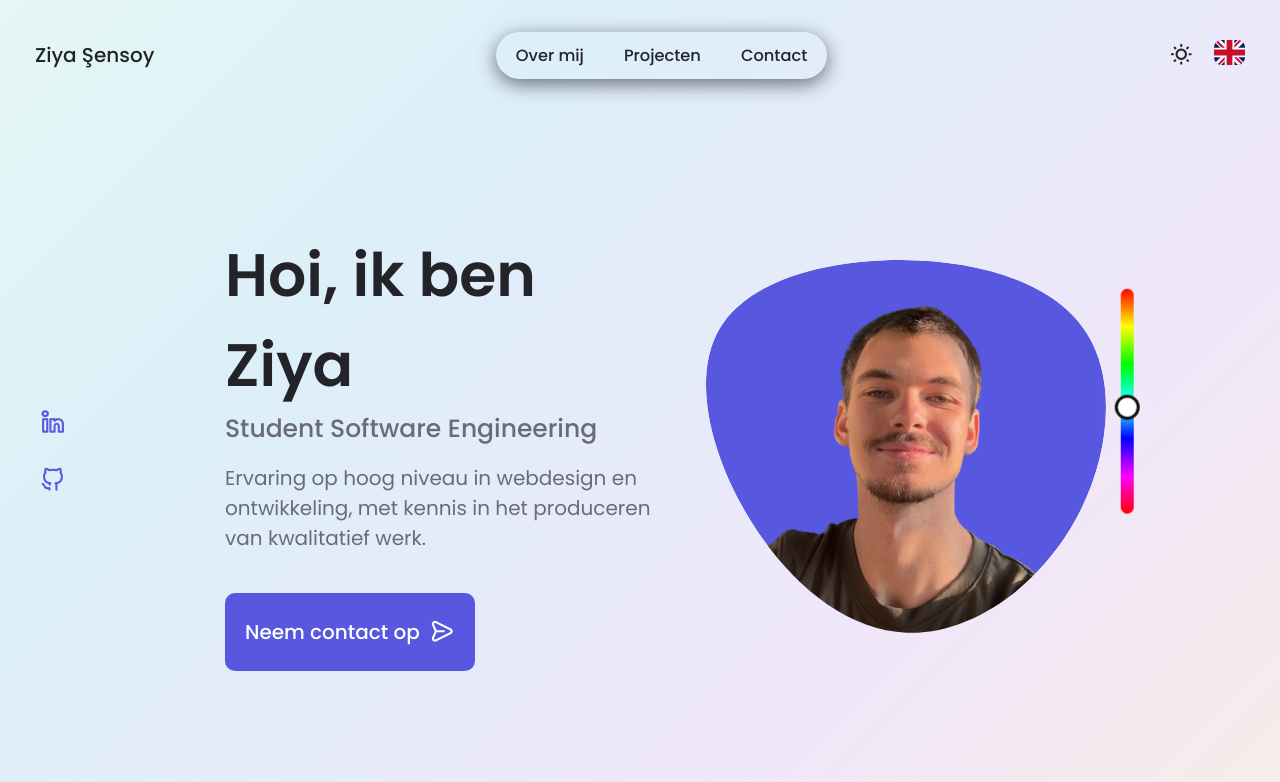
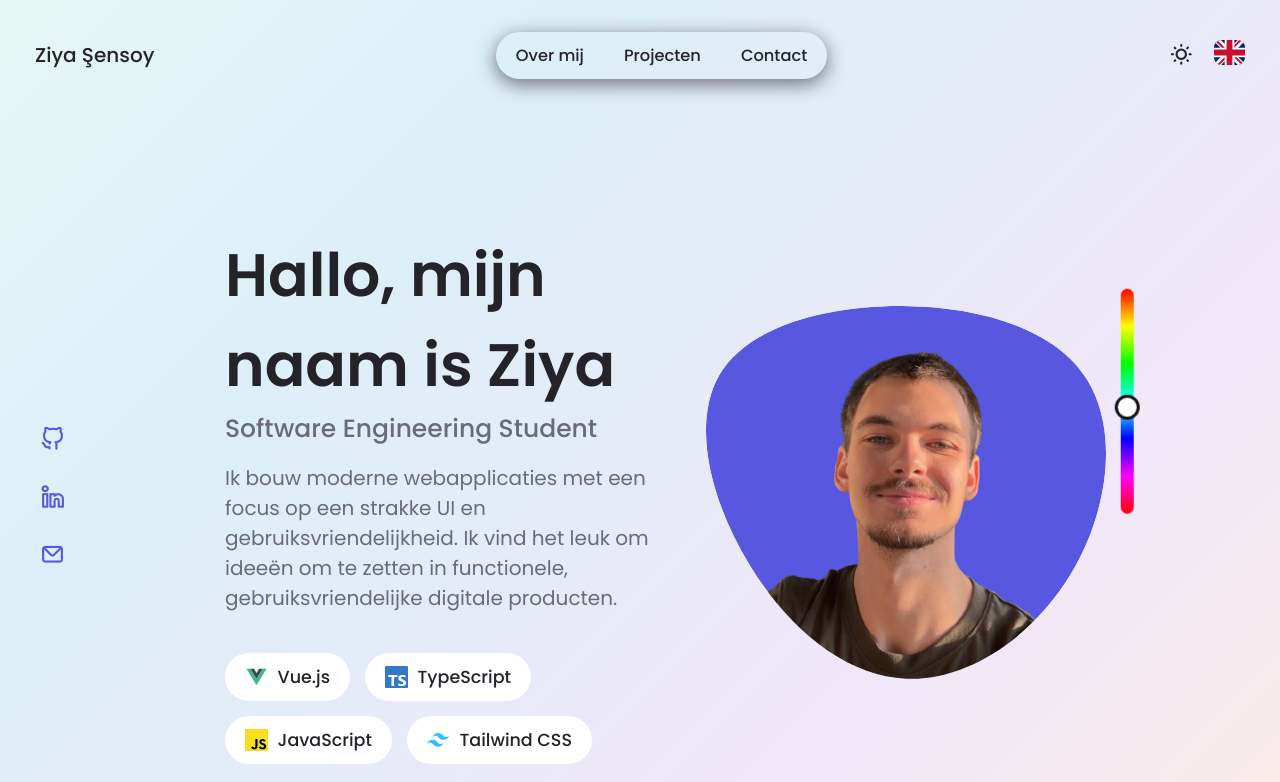
Before and after one commit to ziyasensoy/Portfolio, a Nuxt app: page / in a window 1280 px wide. Shown: the top 782 px of the page. Built offline with nearby package versions, Linux system fonts and the light colour scheme.

Commit message:
feat: tags on hero page that show the technologies I am best at

```diff
--- a/app/assets/css/main.css
+++ b/app/assets/css/main.css
@@ -345,6 +345,39 @@ img {
 
 .home_description {
   margin-bottom: var(--mb-2);
+}
+
+.hero_tags {
+  display: flex;
+  gap: 0.75rem;
+  flex-wrap: wrap;
+  margin-top: 1.5rem;
+}
+
+.hero_tag {
+  display: flex;
+  align-items: center;
+  gap: 0.5rem;
+  padding: 0.55rem 1rem;
+  border-radius: 999px;
+  background: var(--container-color);
+  border: 0.1px  var(--text-color);
+  backdrop-filter: blur(10px);
+  transition: all 0.2s ease;
+  color: var(--title-color);
+  font-size: var(--small-font-size);
+  font-weight: var(--font-medium);
+}
+
+.hero_tag img {
+  width: 18px;
+  height: 18px;
+  object-fit: contain;
+}
+
+.hero_tag:hover {
+  transform: translateY(-2px);
+  box-shadow: 0 6px 20px rgba(0, 0, 0, 0.12);
 }
 
 .home_scroll {
--- a/app/components/Hero.vue
+++ b/app/components/Hero.vue
@@ -3,6 +3,13 @@
     <div class="home_container container grid">
       <div class="home_content grid">
         <div class="home_social">
+          <a
+            href="https://github.com/ziyasensoy"
+            target="_blank"
+            class="home_social-icon"
+          >
+            <i class="uil uil-github-alt"></i>
+          </a>
           <a
             href="https://www.linkedin.com/in/ziyasensoy/"
             target="_blank"
@@ -10,21 +17,12 @@
           >
             <i class="uil uil-linkedin-alt"></i>
           </a>
-
-              <!-- <a
-                href="https://twitter.com/ziyasensoy"
+          <a
+            href="mailto:zcsensoy@gmail.com"
             target="_blank"
             class="home_social-icon"
           >
-                <i class="uil uil-twitter-alt"></i>
-              </a> -->
-
-              <a
-                href="https://github.com/ziyasensoy"
-                target="_blank"
-                class="home_social-icon"
-              >
-                <i class="uil uil-github-alt"></i>
+            <i class="uil uil-envelope"></i>
           </a>
         </div>
 
@@ -57,12 +55,29 @@
         </div>
 
         <div class="home_data">
-              <h1 class="home_title" data-key="home_title">{{ $t("Hero.homeTitle") }}</h1>
+          <h1 class="home_title" data-key="home_title">
+            {{ $t("Hero.homeTitle") }}
+          </h1>
           <h3 class="home_subtitle">{{ $t("Hero.homeSubtitle") }}</h3>
           <p class="home_description">{{ $t("Hero.homeDescription") }}</p>
-              <a href="#contact" class="button button-flex">
-                {{ $t("Hero.homeContactButton") }} <i class="uil uil-message button_icon"></i>
-              </a>
+          <div class="hero_tags">
+            <div class="hero_tag">
+              <img src="/logos/vue_logo.svg" alt="Vue logo" />
+              <span>{{ $t("Hero.Tags.vue") }}</span>
+            </div>
+            <div class="hero_tag">
+              <img src="/logos/ts_logo.svg" alt="TypeScript logo" />
+              <span>{{ $t("Hero.Tags.ts") }}</span>
+            </div>
+            <div class="hero_tag">
+              <img src="/logos/js_logo.svg" alt="JavaScript logo" />
+              <span>{{ $t("Hero.Tags.js") }}</span>
+            </div>
+            <div class="hero_tag">
+              <img src="/logos/Tailwind_CSS_Logo.svg" alt="Tailwind CSS logo" />
+              <span>{{ $t("Hero.Tags.tailwind") }}</span>
+            </div>
+          </div>
         </div>
       </div>
 
--- a/i18n/locales/nl-NL.json
+++ b/i18n/locales/nl-NL.json
@@ -6,10 +6,15 @@
       "contactLink": "Contact"
     },
     "Hero": {
-      "homeTitle": "Hoi, ik ben Ziya",
-      "homeSubtitle": "Student Software Engineering",
-      "homeDescription": "Ervaring op hoog niveau in webdesign en ontwikkeling, met kennis in het produceren van kwalitatief werk.",
-      "homeContactButton": "Neem contact op",
+      "homeTitle": "Hallo, mijn naam is Ziya",
+      "homeSubtitle": "Software Engineering Student",
+      "homeDescription": "Ik bouw moderne webapplicaties met een focus op een strakke UI en gebruiksvriendelijkheid. Ik vind het leuk om ideeën om te zetten in functionele, gebruiksvriendelijke digitale producten.",
+      "Tags": {
+        "vue": "Vue.js",
+        "ts": "TypeScript",
+        "js": "JavaScript",
+        "tailwind": "Tailwind CSS"
+      },
       "homeScroll": "Scroll naar beneden"
     },
     "About": {
```
Also changed, not shown: i18n/locales/en-US.json (+8 -3 lines), public/logos/Tailwind_CSS_Logo.svg (added), public/logos/js_logo.svg (added). Lines whose indentation alone changed are shown as unchanged.
